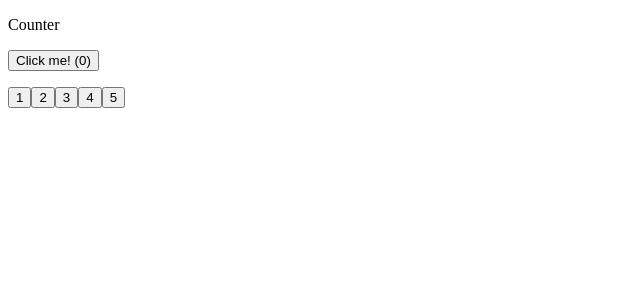
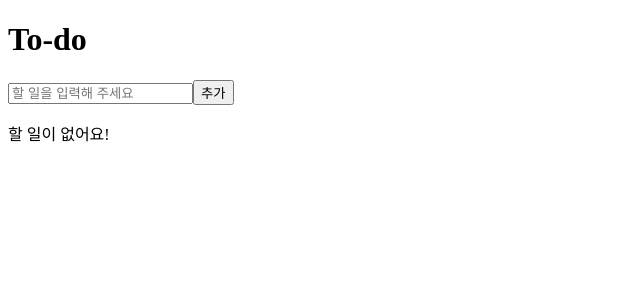
Before and after one commit to ChoJinmok/codesoom-react, a React app: page / in a window 1280 px wide. Shown: the top 300 px of the page, without its empty margins (0-640 px from the left). Built offline with nearby package versions, Linux system fonts and the light colour scheme.

Commit message:
2주차 Todo앱 과제

```diff
--- a/package.json
+++ b/package.json
@@ -28,6 +28,7 @@
   },
   "dependencies": {
     "react": "^18.2.0",
-    "react-dom": "^18.2.0"
+    "react-dom": "^18.2.0",
+    "uuid": "^8.3.2"
   }
 }
--- /dev/null
+++ b/src/2주차/Todo/App.jsx
@@ -0,0 +1,47 @@
+import { useState } from 'react';
+import { v4 as uuidv4 } from 'uuid';
+
+import Form from './Form';
+import Todos from './Todos';
+
+export default function App() {
+  const [inputText, setInputText] = useState('');
+  const [todos, setTodos] = useState([]);
+
+  function handleChangeInput(e) {
+    setInputText(e.target.value);
+  }
+
+  // Todo : 혹시나 직접 구현할 때는 util파일 만들어서 관리!
+  // function uuidv4() {
+  // return ([1e7] + -1e3 + -4e3 + -8e3 + -1e11)
+  //   .replace(/[018]/g, (c) => ((c ^ crypto.getRandomValues(new Uint8Array(1))[0] & 15) >> c / 4)
+  //     .toString(16));
+  // }
+
+  function handleClickAddButton(e) {
+    e.preventDefault();
+    setTodos([...todos, { id: uuidv4(), content: inputText }]);
+    setInputText('');
+  }
+
+  function handleClickDeleteButton(id) {
+    setTodos(todos.filter((todo) => todo.id !== id));
+  }
+
+  return (
+    <>
+      <h1>To-do</h1>
+      <Form
+        inputText={inputText}
+        // eslint-disable-next-line react/jsx-no-bind
+        onChangeInput={handleChangeInput}
+        // eslint-disable-next-line react/jsx-no-bind
+        onClickAddButton={handleClickAddButton}
+      />
+      {todos.length === 0 ? <p>할 일이 없어요!</p>
+        // eslint-disable-next-line react/jsx-no-bind
+        : <Todos todos={todos} onClickDeleteButton={handleClickDeleteButton} />}
+    </>
+  );
+}
--- /dev/null
+++ b/src/2주차/Todo/Form.jsx
@@ -0,0 +1,8 @@
+export default function Form({ inputText, onChangeInput, onClickAddButton }) {
+  return (
+    <form onSubmit={onClickAddButton}>
+      <input type="text" value={inputText} placeholder="할 일을 입력해 주세요" onChange={onChangeInput} />
+      <button type="submit">추가</button>
+    </form>
+  );
+}
--- /dev/null
+++ b/src/2주차/Todo/Todos.jsx
@@ -0,0 +1,12 @@
+export default function Todos({ todos, onClickDeleteButton }) {
+  return (
+    <ol>
+      {todos.map((todo) => (
+        <li key={todo.id}>
+          <span>{todo.content}</span>
+          <button type="button" onClick={() => onClickDeleteButton(todo.id)}>완료</button>
+        </li>
+      ))}
+    </ol>
+  );
+}
--- a/src/index.jsx
+++ b/src/index.jsx
@@ -1,6 +1,7 @@
 import ReactDom from 'react-dom/client';
 
-import CounterApp from './2주차/Counter/App';
+// import CounterApp from './2주차/Counter/App';
+import TodoApp from './2주차/Todo/App';
 
 // 이전에는 React를 활용하지 않고 DOM객체를 직접 만들어서 사용
 // React는 Virtual DOM을 만들어서 관리 -> ReactDOM이 그것을 참고 하여 그려줌
@@ -11,7 +12,8 @@ import CounterApp from './2주차/Counter/App';
 
 // React가 만들어낸 element들은 직접 화면에 그릴 수 없다.
 // -> React Dom을 이용해서 화면에 그려준다.
-ReactDom.createRoot(document.getElementById('app')).render(<CounterApp />);
+// ReactDom.createRoot(document.getElementById('app')).render(<CounterApp />);
+ReactDom.createRoot(document.getElementById('app')).render(<TodoApp />);
 
 // renderButtons(); 처럼 함수를 실행하지 않고 눈에 보이는데로 적는 방식이 선언적 방식
 // 관심사 분리 : 비즈니스 로직, 어떻게 보일지 선언하는 곳을 분리한다.
```
Also changed, not shown: 1 other file (tests, documents, lock files or other folders).
